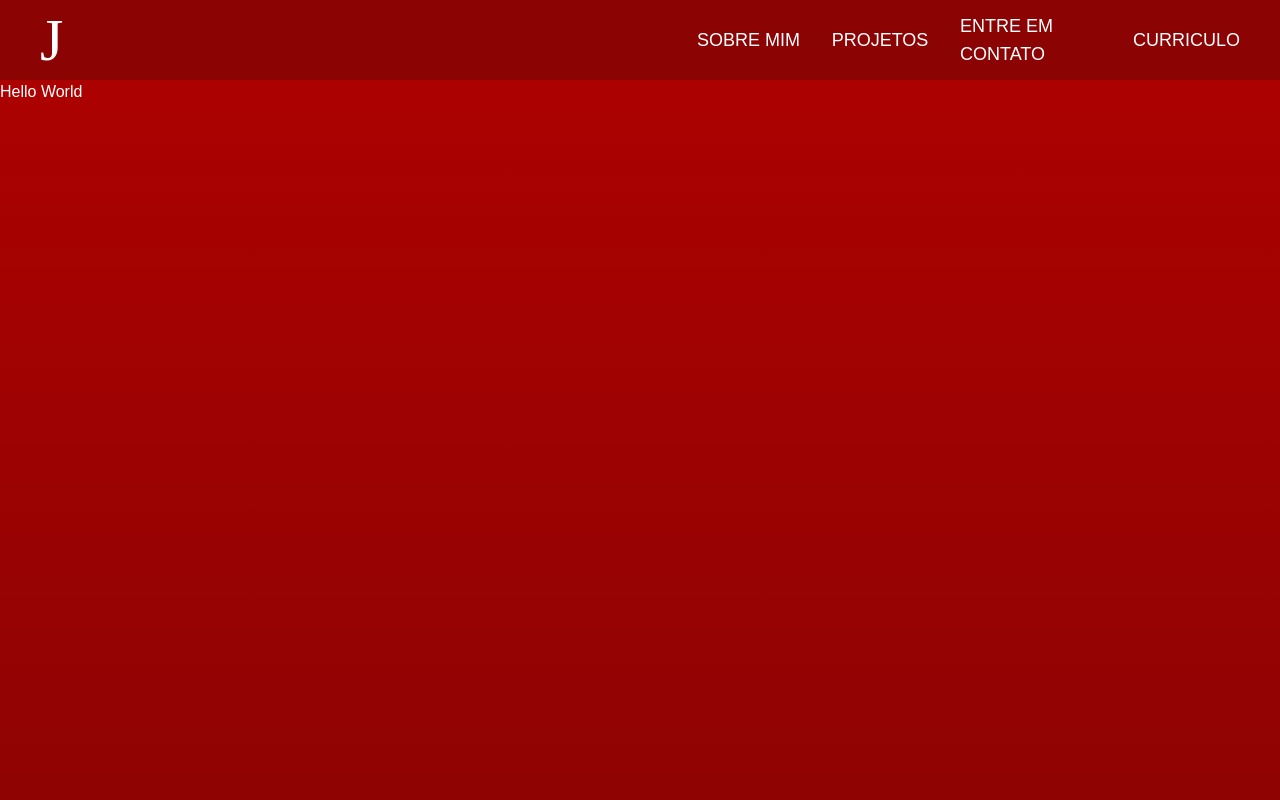
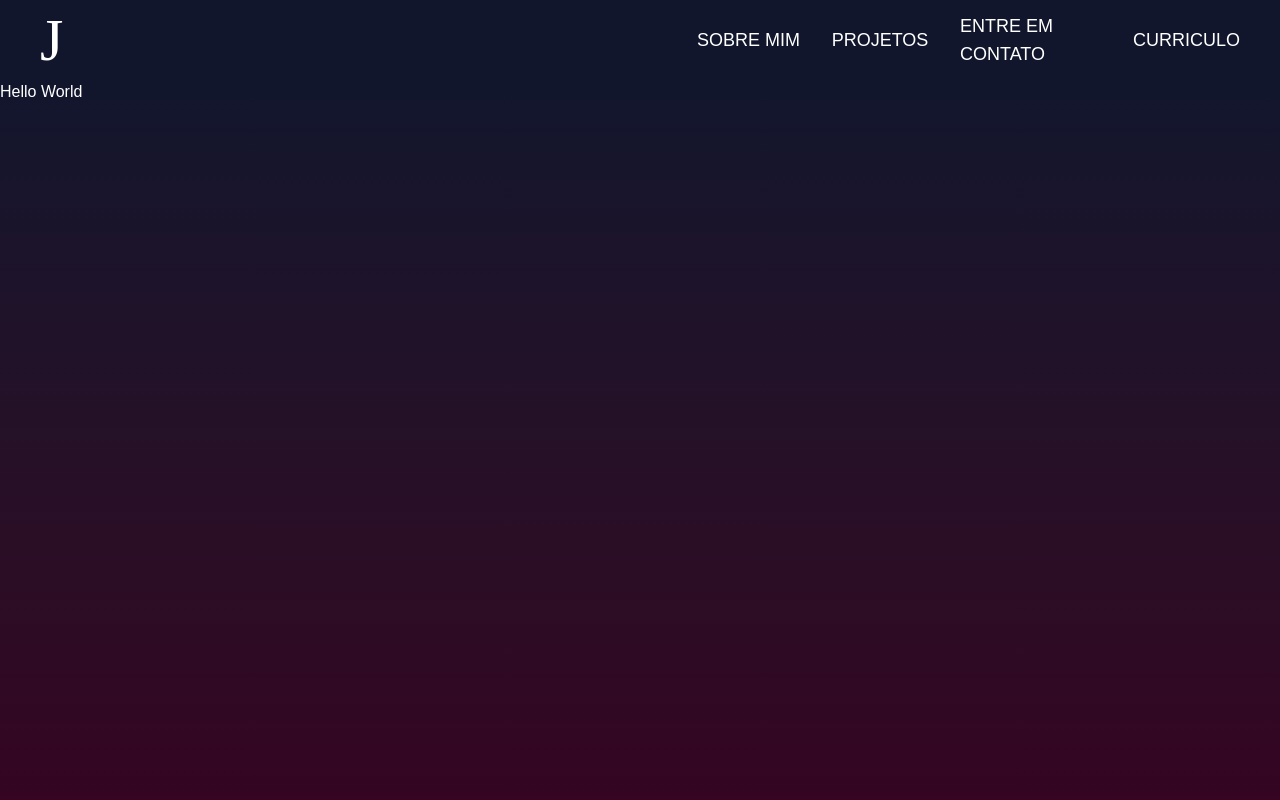
Before and after one commit to MrJoaoAbe/Portf-lio, a React (Vite) app: page /contato in a window 1280 px wide. Shown: the top 800 px of the page. Built offline with nearby package versions, Linux system fonts and the light colour scheme; a web font is replaced by a local one.

Commit message:
fix background

```diff
--- a/src/components/Navbar.jsx
+++ b/src/components/Navbar.jsx
@@ -2,7 +2,7 @@ import { Link } from "react-router-dom"
 
 function Navbar() {
     return (
-        <div className="bg-[#8C0303] h-20 grid grid-cols-8 text-white">
+        <div className="bg-[#11162D] h-20 grid grid-cols-8 text-white">
             <div className="flex items-center col-start-1 ">
                 <Link to="/" className="rouge-font text-6xl ml-10">J</Link>
             </div>
--- a/src/pages/Contato.jsx
+++ b/src/pages/Contato.jsx
@@ -1,6 +1,6 @@
 function Contato() {
     return (
-        <div className="min-h-screen bg-linear-to-t from-[#8C0303] to-[#ac0101] text-white">Hello World</div>
+        <div className="min-h-screen bg-linear-to-t from-[#380121] to-[#11162D] text-white">Hello World</div>
     )
 }
 
--- a/src/pages/Home.jsx
+++ b/src/pages/Home.jsx
@@ -1,6 +1,7 @@
 function Home() {
     return (
-        <div className="min-h-screen bg-linear-to-t from-[#8C0303] to-[#ac0101] text-white">
+        // <div className="min-h-screen bg-linear-to-t from-[#8C0303] to-[#ac0101] text-white">
+        <div className="min-h-screen bg-linear-to-t from-[#380121] to-[#11162D] text-white">
             <div className="grid grid-cols-2">
                 <div className="flex justify-center mt-70 text-8xl mb-10">
                     João Abe
--- a/src/pages/Projetos.jsx
+++ b/src/pages/Projetos.jsx
@@ -1,6 +1,6 @@
 function Projetos() {
     return (
-        <div className="min-h-screen bg-linear-to-t from-[#8C0303] to-[#ac0101] text-white">Hello World</div>
+        <div className="min-h-screen bg-linear-to-t from-[#380121] to-[#11162D] text-white">Hello World</div>
     )
 }
 
--- a/src/pages/SobreMim.jsx
+++ b/src/pages/SobreMim.jsx
@@ -1,6 +1,6 @@
 function SobreMim() {
     return (
-        <div className="min-h-screen bg-linear-to-t from-[#8C0303] to-[#ac0101] text-white">Hello World</div>
+        <div className="min-h-screen bg-linear-to-t from-[#380121] to-[#11162D] text-white">Hello World</div>
     )
 }
 
```
